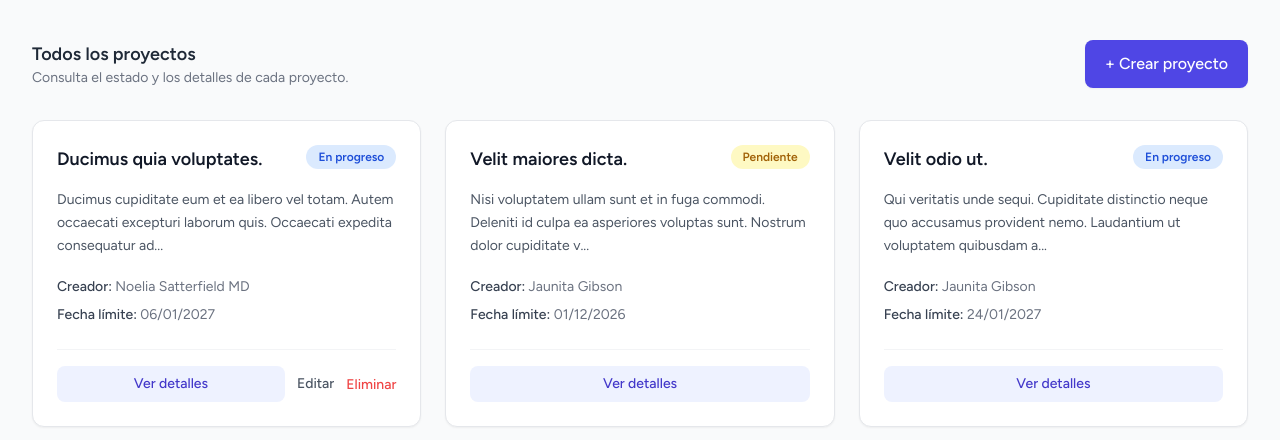
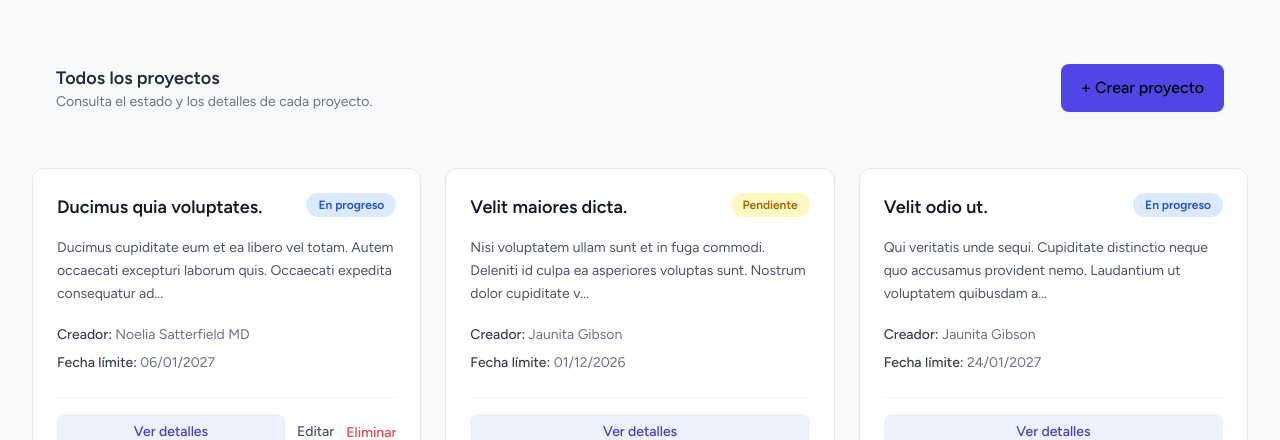
Before and after one commit to AcS925/Practica-final-de-Laravel, a Laravel app: page /proyectos in a window 1280 px wide. Shown: the part 169-609 px from the top of the page. Run offline with Laravel 12, Linux system fonts and the light colour scheme; a user stored in the database is signed in; data comes from the database, SQL or seed files in the repository; style sheets or scripts are compiled from the project's sources.

Commit message:
CSS Terminado y arreglados errores varios

```diff
--- a/app/Http/Controllers/Auth/AuthenticatedSessionController.php
+++ b/app/Http/Controllers/Auth/AuthenticatedSessionController.php
@@ -42,6 +42,6 @@ class AuthenticatedSessionController extends Controller
 
     $request->session()->regenerateToken();
 
-        return redirect('/');
+    return redirect()->route('login');
   }
 }
--- a/app/Http/Controllers/ProjectController.php
+++ b/app/Http/Controllers/ProjectController.php
@@ -61,6 +61,10 @@ class ProjectController extends Controller
 
   public function addParticipant(Request $request, Project $proyecto)
   {
+
+    // Comprobar que el usuario autenticado es el creador
+    abort_unless($proyecto->user_id === $request->user()->id, 403);
+
     $datos = $request->validate([
       'user_id' => 'required|exists:users,id',
     ]);
@@ -71,6 +75,24 @@ class ProjectController extends Controller
     ]);
 
     return back()->with('success', 'Participante añadido correctamente.');
+  }
+
+  public function myProjects()
+  {
+    $usuario = auth()->user();
+
+    $proyectos = Project::with(['user', 'participants'])
+      ->where('user_id', $usuario->id)
+      ->orWhereHas('participants', function ($query) use ($usuario) {
+        $query->where('users.id', $usuario->id);
+      })
+      ->latest()
+      ->paginate(10);
+
+    return view('proyectos.index', [
+      'proyectos' => $proyectos,
+      'titulo' => 'Mis proyectos'
+    ]);
   }
 
   // Mostrar formulario de edición
--- a/resources/views/proyectos/index.blade.php
+++ b/resources/views/proyectos/index.blade.php
@@ -3,9 +3,15 @@
   <x-slot name="header">
     <div class="flex items-center justify-between">
       <div>
-        <h2 class="font-bold text-2xl text-gray-900">
-          Mis proyectos
-        </h2>
+        <a href="{{ route('proyectos.mine') }}"
+          class="font-bold text-2xl text-gray-900 hover:text-indigo-600 transition">
+
+          <h2>
+            Mis proyectos
+          </h2>
+
+        </a>
+
         <p class="text-sm text-gray-500 mt-1">
           Gestiona y consulta tus proyectos.
         </p>
@@ -18,7 +24,7 @@
     <div class="max-w-7xl mx-auto px-4 sm:px-6 lg:px-8">
 
       {{-- Cabecera de la sección --}}
-      <div class="flex flex-col sm:flex-row sm:items-center sm:justify-between mb-8 gap-4">
+      <div class="flex flex-col sm:flex-row sm:items-center sm:justify-between mb-8 gap-4 p-6">
 
         <div>
           <h3 class="text-lg font-semibold text-gray-800">
@@ -30,7 +36,7 @@
         </div>
 
         <a href="{{ route('proyectos.create') }}"
-          class="inline-flex items-center justify-center bg-indigo-600 hover:bg-indigo-700 text-white font-medium px-5 py-3 rounded-lg shadow-sm transition">
+          class="inline-flex items-center justify-center bg-indigo-600 hover:bg-indigo-700 text-grey-700 font-medium px-5 py-3 rounded-lg shadow-sm transition">
           + Crear proyecto
         </a>
 
@@ -132,7 +138,7 @@
 
         @empty
 
-          <div class="col-span-full bg-white border border-gray-200 rounded-xl p-12 text-center">
+          <div class="col-span-full bg-white border border-gray-200 rounded-xl p-16 text-center">
 
             <h4 class="text-lg font-semibold text-gray-800 mb-2">
               Todavía no hay proyectos
@@ -143,7 +149,7 @@
             </p>
 
             <a href="{{ route('proyectos.create') }}"
-              class="inline-block bg-indigo-600 hover:bg-indigo-700 text-white px-5 py-2 rounded-lg transition">
+              class="inline-block bg-indigo-600 hover:bg-indigo-700 text-grey px-5 py-2 rounded-lg transition">
               Crear primer proyecto
             </a>
 
--- a/routes/web.php
+++ b/routes/web.php
@@ -11,7 +11,7 @@ Route::get('/', function () {
 });
 
 Route::get('/dashboard', function () {
-  return view('dashboard');
+  return redirect()->route('proyectos.index');
 })->middleware(['auth', 'verified'])->name('dashboard');
 
 Route::middleware('auth')->group(function () {
@@ -26,5 +26,8 @@ Route::post(
   [ProjectController::class, 'addParticipant']
 )->name('proyectos.participants.add');
 
+Route::get('/mis-proyectos', [ProjectController::class, 'myProjects'])
+  ->name('proyectos.mine');
+
 
 require __DIR__ . '/auth.php';
```
Also changed, not shown: resources/views/proyectos/show.blade.php (+3 -7 lines), 1 other file. Lines whose indentation alone changed are shown as unchanged.
